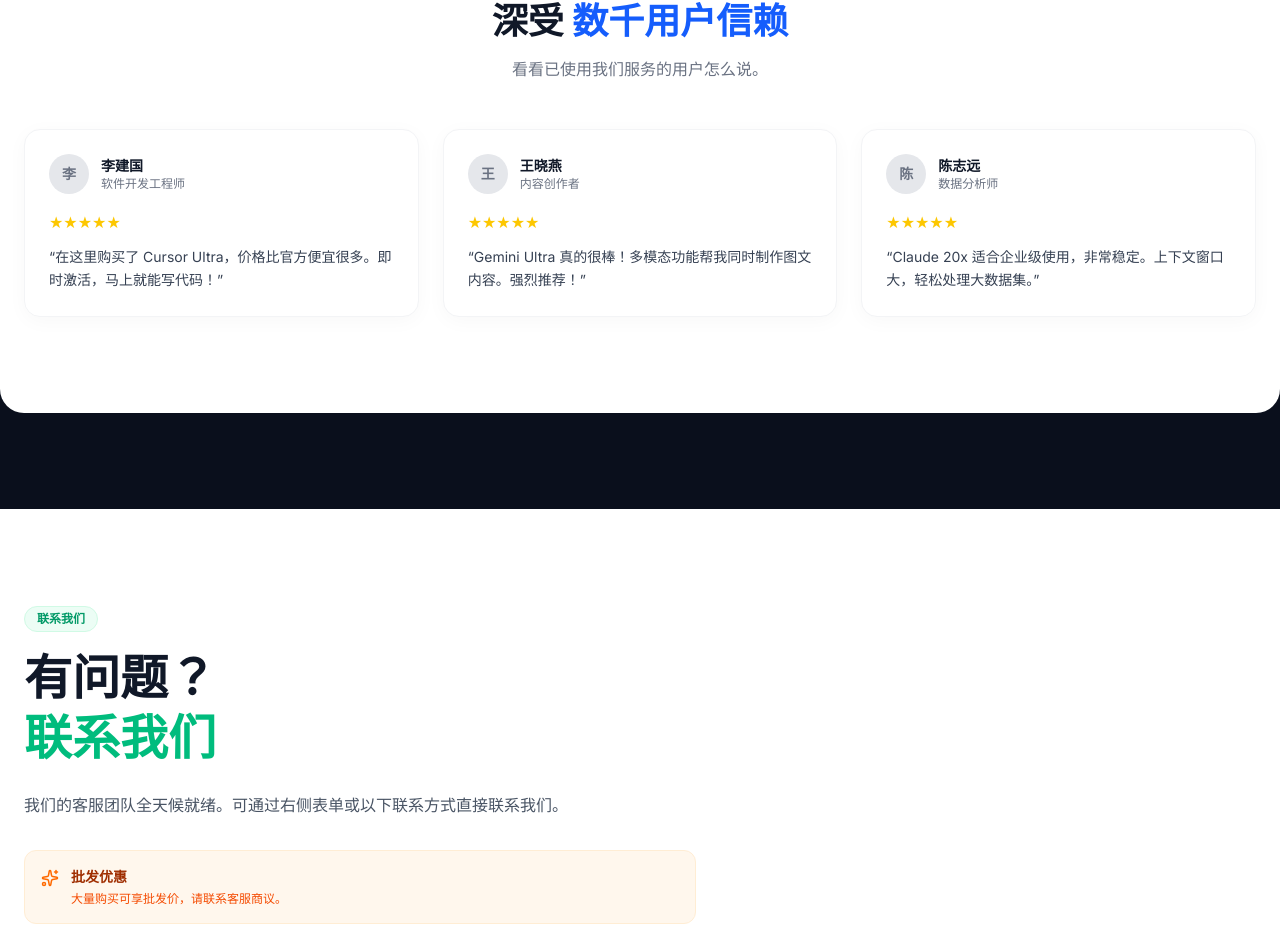
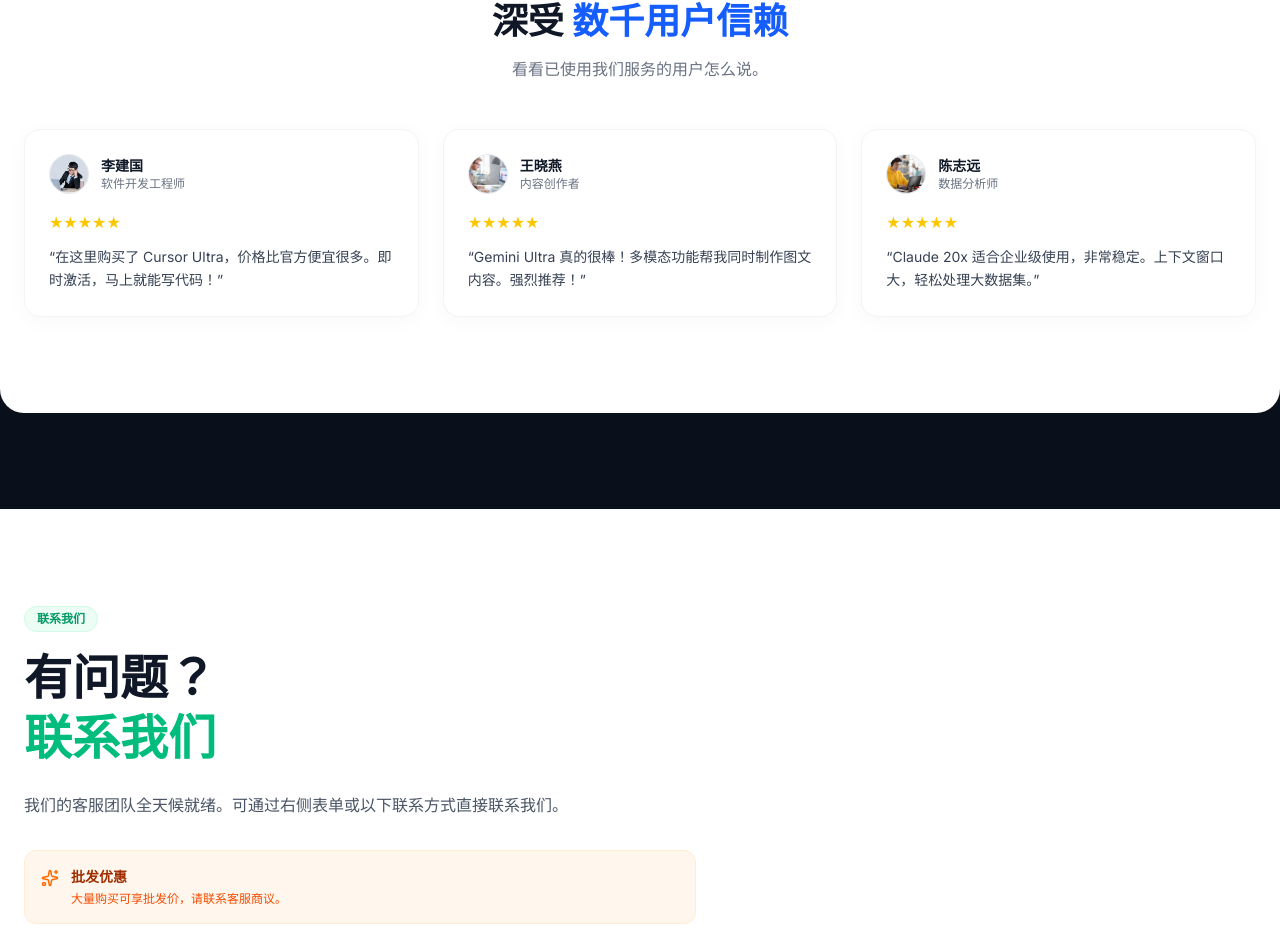
Before and after one commit to wijaykl00-oss/spacextoAI, a React (Vite) app: page / in a window 1280 px wide. Shown: the part 3645-4596 px from the top of the page. Built offline with nearby package versions, Linux system fonts and the light colour scheme.

Commit message:
feat: add client profile images client1, client2, client3 to Testimonials component

```diff
--- a/src/components/Testimonials.tsx
+++ b/src/components/Testimonials.tsx
@@ -1,5 +1,8 @@
 import React from 'react';
 import { Users, LayoutGrid } from 'lucide-react';
+import client1 from '../../foto bahan/client1.jpeg';
+import client2 from '../../foto bahan/client2.jpeg';
+import client3 from '../../foto bahan/client3.jpeg';
 
 export function Testimonials() {
   return (
@@ -63,14 +66,14 @@
 
       <div className="grid grid-cols-1 md:grid-cols-3 gap-6">
         {[
-          { name: "李建国", role: "软件开发工程师", text: "“在这里购买了 Cursor Ultra，价格比官方便宜很多。即时激活，马上就能写代码！”" },
-          { name: "王晓燕", role: "内容创作者", text: "“Gemini Ultra 真的很棒！多模态功能帮我同时制作图文内容。强烈推荐！”" },
-          { name: "陈志远", role: "数据分析师", text: "“Claude 20x 适合企业级使用，非常稳定。上下文窗口大，轻松处理大数据集。”" }
+          { name: "李建国", role: "软件开发工程师", text: "“在这里购买了 Cursor Ultra，价格比官方便宜很多。即时激活，马上就能写代码！”", image: client1 },
+          { name: "王晓燕", role: "内容创作者", text: "“Gemini Ultra 真的很棒！多模态功能帮我同时制作图文内容。强烈推荐！”", image: client2 },
+          { name: "陈志远", role: "数据分析师", text: "“Claude 20x 适合企业级使用，非常稳定。上下文窗口大，轻松处理大数据集。”", image: client3 }
         ].map((review, i) => (
           <div key={i} className="bg-white border border-gray-100 shadow-[0_4px_20px_rgba(0,0,0,0.03)] rounded-2xl p-6 hover:shadow-lg transition-shadow">
             <div className="flex items-center space-x-3 mb-4">
-              <div className="w-10 h-10 bg-gray-200 rounded-full flex items-center justify-center font-bold text-gray-500 text-sm">
-                {review.name[0]}
+              <div className="w-10 h-10 rounded-full overflow-hidden flex items-center justify-center bg-gray-100 border border-gray-200">
+                <img src={review.image} alt={review.name} className="w-full h-full object-cover" />
               </div>
               <div>
                 <h4 className="font-bold text-gray-900 text-sm">{review.name}</h4>
```
